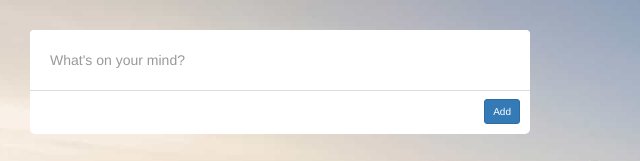
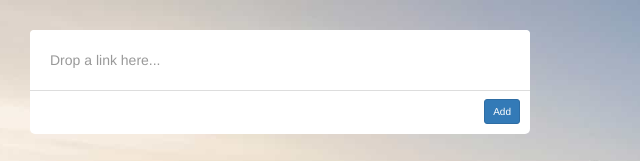
Before and after one commit to vzhurbin/js-bookmarks, a website: page index.html in a window 1280 px wide. Shown: the top 161 px of the page, 360-1000 px from the left. Drawn offline with nearby package versions, Linux system fonts and the light colour scheme.

Commit message:
change input placeholder message

```diff
--- a/index.html
+++ b/index.html
@@ -16,7 +16,7 @@
   <div class="floater content">
     <form class="bookmark-form">
       <div class="floater-top">
-        <input type="text" class="form-control" placeholder="What's on your mind?">
+        <input type="text" class="form-control" placeholder="Drop a link here...">
       </div>
       <div class="floater-bottom">
         <button type="submit" class="btn btn-primary btn-sm">Add</button>
```
